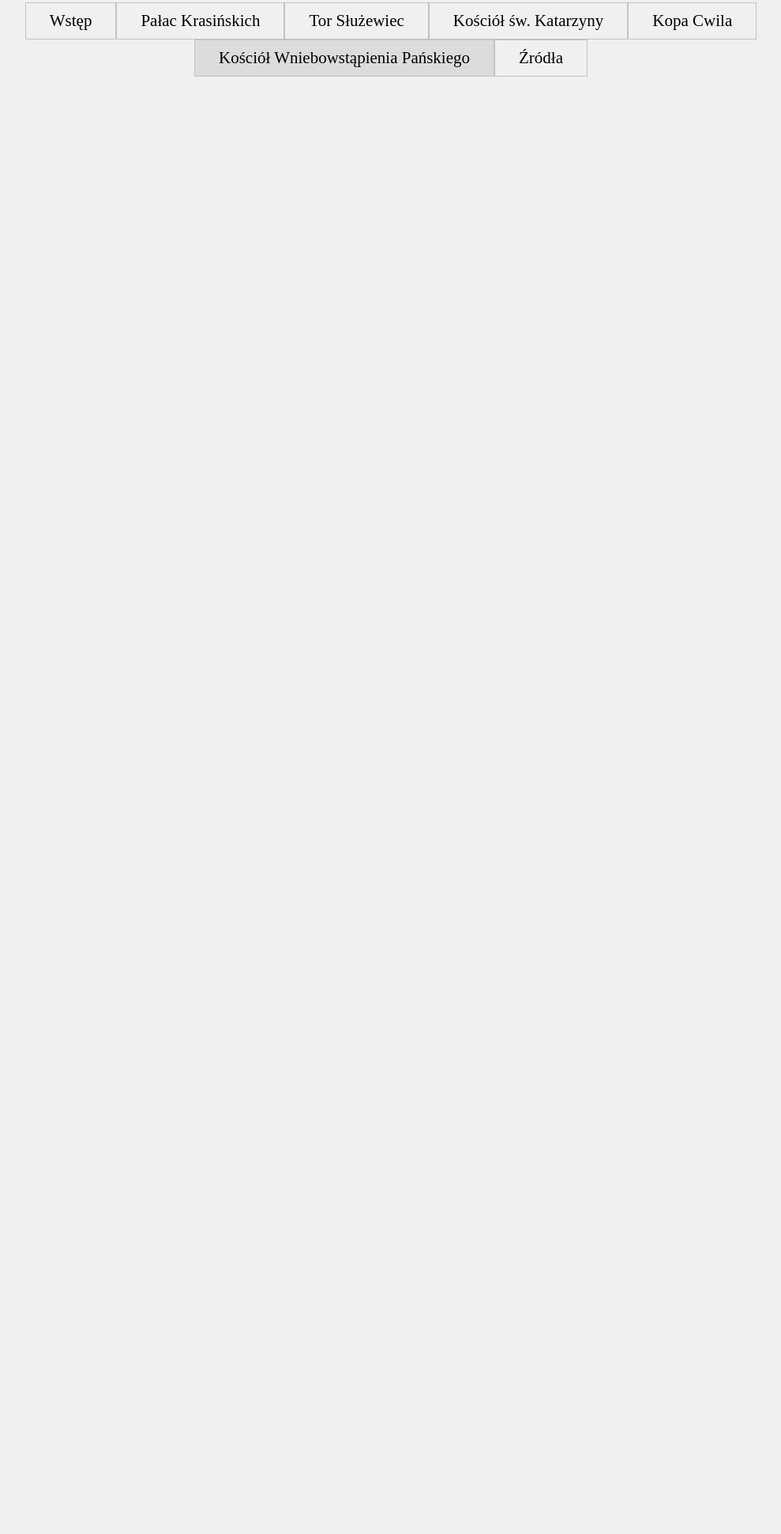
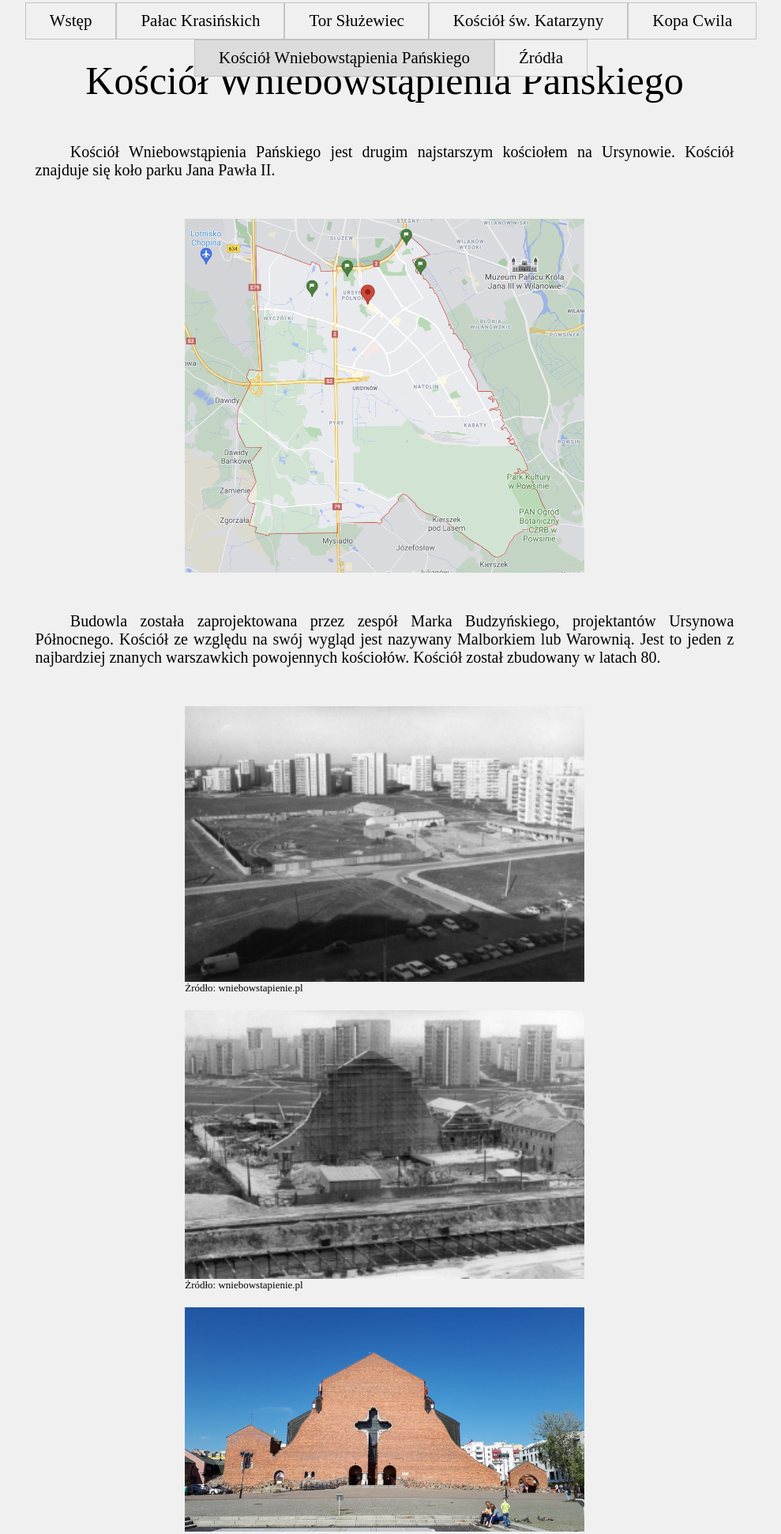
Before and after one commit to kasardis/ursynow, a plain HTML site: page kosciol1.html in a window 1280 px wide. Shown: the part 7-1949 px from the top of the page at 79% size, without its empty margins (153-1142 px from the left). Before the commit the page ends 800 px from the top, so only its background shows below. Drawn offline with Linux system fonts and the light colour scheme; a web font is replaced by a local one.

Commit message:
Kościół Romera

```diff
--- a/kosciol1.html
+++ b/kosciol1.html
@@ -16,5 +16,24 @@
             <a href="kosciol1.html" id="active">Kościół Wniebowstąpienia Pańskiego</a>
             <a href="zrodla.html">Źródła</a>
         </nav>
+        <h1>Kościół Wniebowstąpienia Pańskiego</h1>
+        <p>Kościół Wniebowstąpienia Pańskiego jest drugim najstarszym kościołem na Ursynowie. Kościół znajduje się koło parku Jana Pawła II.</p>
+        <img class="horizontal" src="photos/mapy/mapa3.png"/>
+        <p>
+            Budowla została zaprojektowana przez zespół Marka Budzyńskiego, projektantów Ursynowa Północnego. Kościół ze względu na swój
+            wygląd jest nazywany Malborkiem lub Warownią. Jest to jeden z najbardziej znanych warszawkich powojennych kościołów.
+            Kościół został zbudowany w latach 80.
+        </p>
+        <img class="horizontal" src="photos/kosciol1/photo5.jpg"/>
+        <figcaption class="horizontal">Żródło: wniebowstapienie.pl</figcaption>
+        <img class="horizontal" src="photos/kosciol1/photo6.jpg"/>
+        <figcaption class="horizontal">Żródło: wniebowstapienie.pl</figcaption>
+        <img class="horizontal" src="photos/kosciol1/photo1.jpg"/>
+        <img class="horizontal" src="photos/kosciol1/photo3.jpg"/>
+        <img class="vertical" src="photos/kosciol1/photo2.jpg"/>
+        <p>Przed zbudowaniem kościoła w jego miejscu znajdowała się tymczasowa kaplica.</p>
+        <img class="horizontal" src="photos/kosciol1/photo4.jpg"/>
+        <figcaption class="horizontal">Źródło: ursynow.org.pl</figcaption>
+        <p class="bottom">Kościół Wniebowstąpienia Pańskiego jest widoczny w filmie Krzysztofa Kieślowskiego "Dekalog 1".</p>
     </body>
 </html>
```
Also changed, not shown: zrodla.html (+2 -0 lines), photos/kosciol1/photo4.jpg (added), photos/kosciol1/photo5.jpg (added), photos/kosciol1/photo6.jpg (added).
